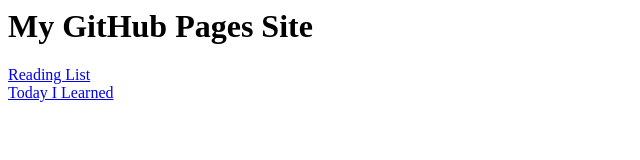
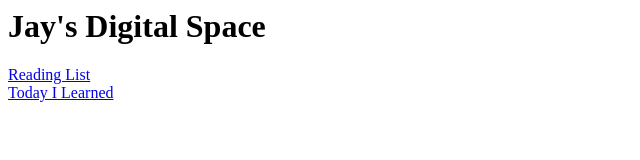
Before and after one commit to jay7591/myblog, a plain HTML site: page index.html in a window 1280 px wide. Shown: the whole page, without its empty margins (0-640 px from the left). Drawn offline with Linux system fonts and the light colour scheme.

Commit message:
Update index.html

```diff
--- a/index.html
+++ b/index.html
@@ -1 +1 @@
-<html><body><h1>My GitHub Pages Site</h1><a href='reading-list.html'>Reading List</a><br><a href='til.html'>Today I Learned</a></body></html>
+<html><body><h1> Jay's Digital Space </h1><a href='reading-list.html'>Reading List</a><br><a href='til.html'>Today I Learned</a></body></html>
```
